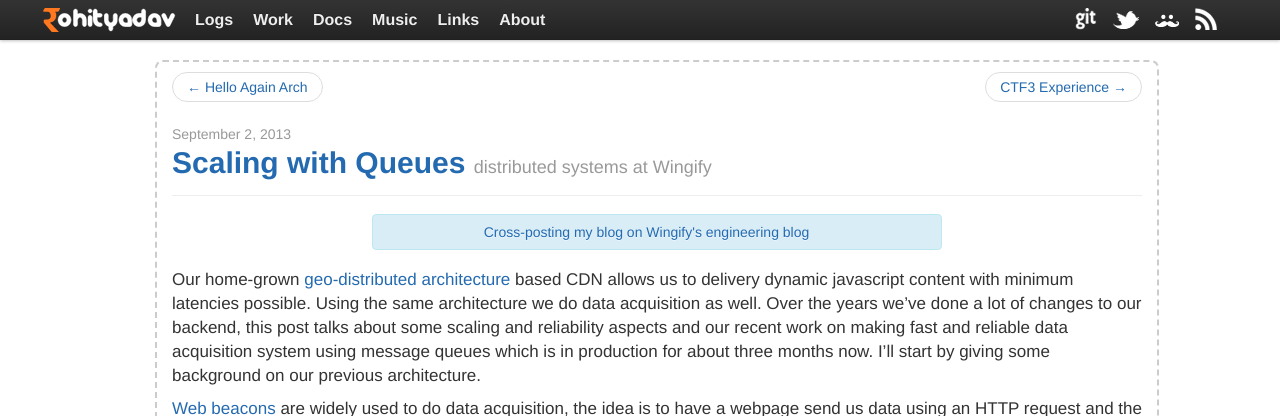
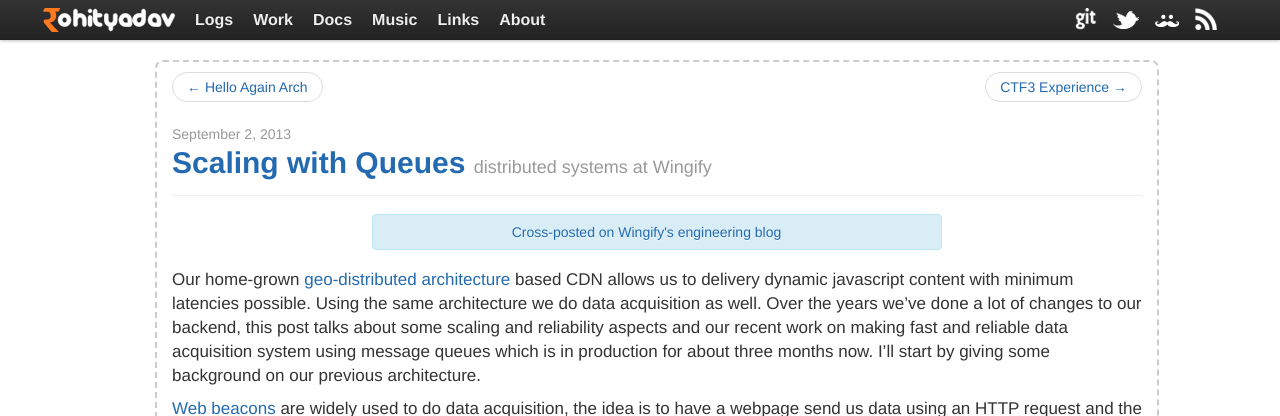
Before and after one commit to rohityadavcloud/rohityadavcloud.github.io, a Jekyll site: the page built from _posts/2013-09-2-scaling-with-queues.markdown, in a window 1280 px wide and 900 px high. Shown: the top 416 px of the window. Built offline with Jekyll 4.4.1, drawn with Linux system fonts in a browser that asks for light colours; Markdown is read by kramdown in place of the engine named in the settings; comment, search, counter and statistics services are not loaded.

Commit message:
post: fix sentence
Signed-off-by: Rohit Yadav <bhaisaab@baagi.org>

```diff
--- a/_posts/2013-09-2-scaling-with-queues.markdown
+++ b/_posts/2013-09-2-scaling-with-queues.markdown
@@ -7,7 +7,7 @@
 <div class="row">
 <div class="offset2 span6">
   <div class="alert alert-info">
-    <center><a href="http://engineering.wingify.com/scaling-with-queues">Cross-posting my blog on Wingify's engineering blog</a></center>
+    <center><a href="http://engineering.wingify.com/scaling-with-queues">Cross-posted on Wingify's engineering blog</a></center>
   </div>
 </div>
 </div>
--- a/_posts/2014-06-13-fast-storage-with-rocksdb.markdown
+++ b/_posts/2014-06-13-fast-storage-with-rocksdb.markdown
@@ -7,7 +7,7 @@
 <div class="row">
 <div class="offset2 span6">
   <div class="alert alert-info">
-    <center><a href="engineering.wingify.com/fast-storage-with-rocksdb/">Cross-posting my blog on Wingify's engineering blog</a></center>
+    <center><a href="engineering.wingify.com/fast-storage-with-rocksdb/">Cross-posted on Wingify's engineering blog</a></center>
   </div>
 </div>
 </div>
```
